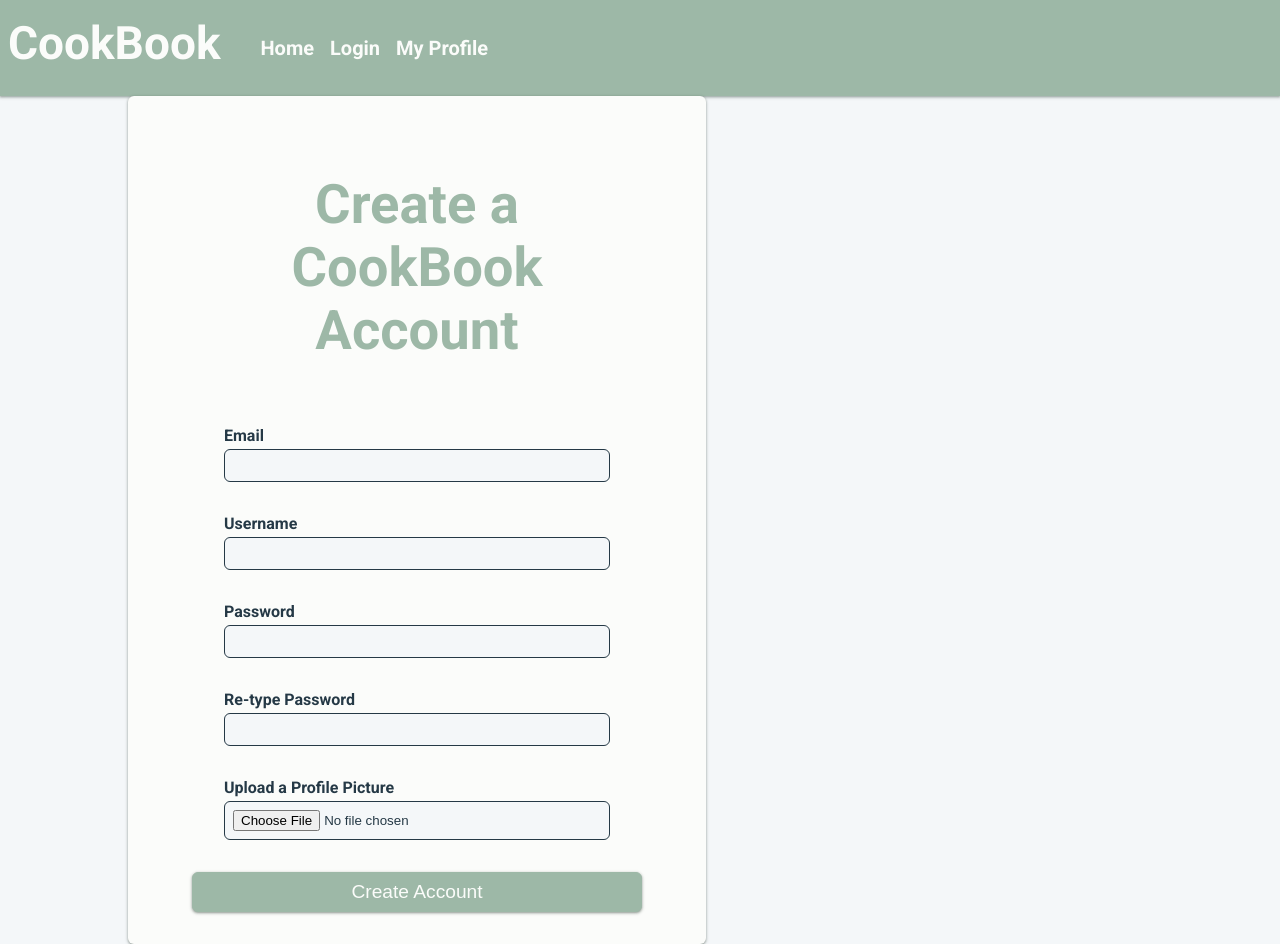
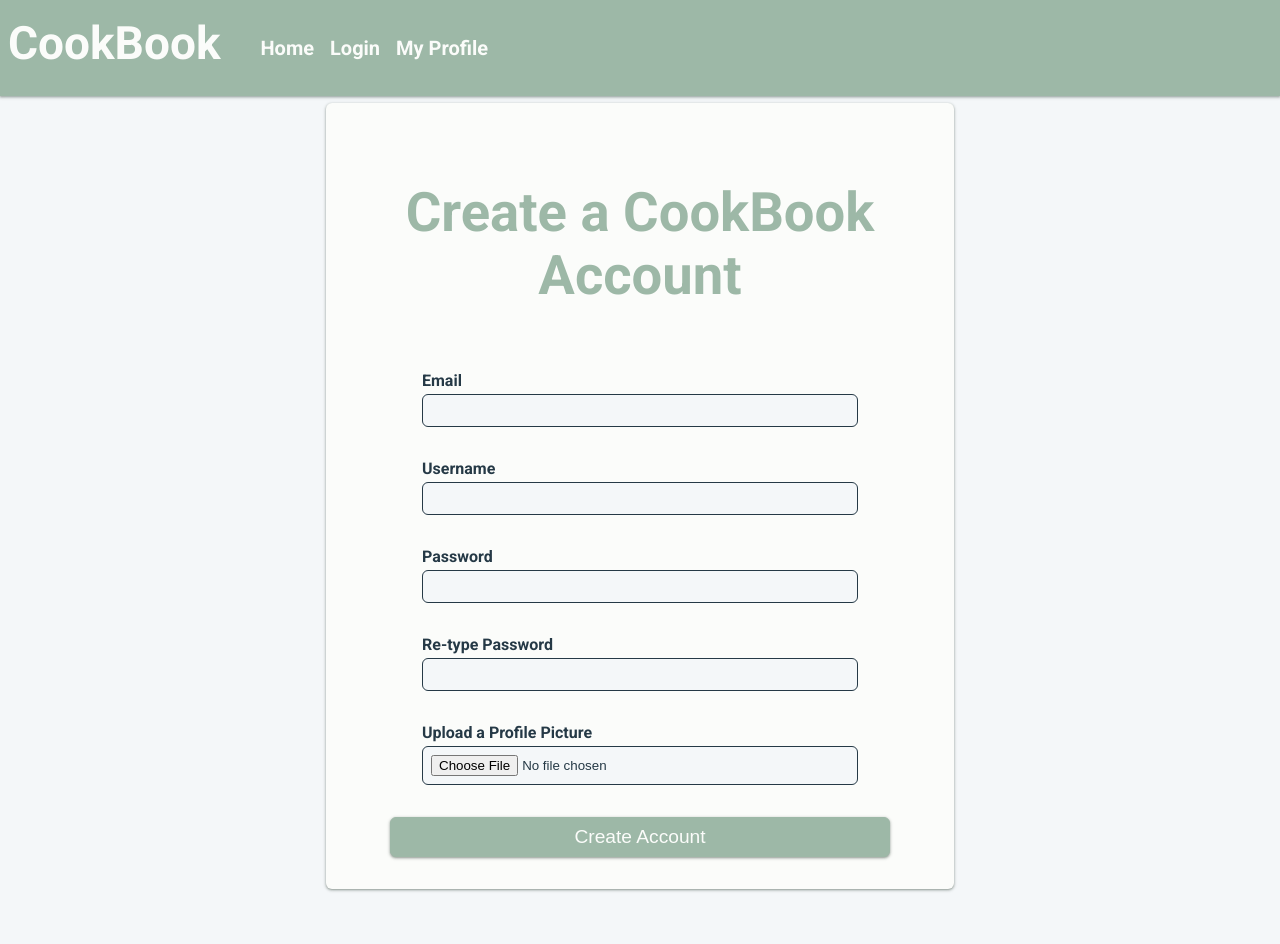
Before and after one commit to NathanVik/cookbook, a React (Create React App) app in the folder react_book/: page /register in a window 1280 px wide. After the commit the page ends 896 px from the top, so only its background shows below. Built offline with nearby package versions, Linux system fonts and the light colour scheme.

Commit message:
centered registration form

```diff
--- a/react_book/src/components/login.css
+++ b/react_book/src/components/login.css
@@ -11,7 +11,7 @@
     border-radius: var(--rounded-corner);
     box-shadow: var(--shadow);
     padding: 2rem 4rem;
-    width: 450px;
+    width: 500px;
     display: flex;
     flex-direction: column;
 }
--- a/react_book/src/components/login.jsx
+++ b/react_book/src/components/login.jsx
@@ -29,7 +29,7 @@ class Login extends Component {
         let errorMessage = this.state.errorMessage
         if (response.status === 200) {
             this.props.history.push("/")
-        } else if (response.status === 500 ) {
+        } else if (response.status === 404 ) {
             this.setState({errorMessage: true})
             setTimeout(() => {
                 this.setState({errorMessage: false});
--- a/react_book/src/components/userRegistration.css
+++ b/react_book/src/components/userRegistration.css
@@ -1,10 +1,17 @@
+.reg-container {
+    display: flex;
+    align-items: center;
+    justify-content: center;
+    min-height: 100vh;
+}
+
 .reg-card {
     /* border: 1px solid red; */
     background-color: var(--light);
     border-radius: var(--rounded-corner);
     box-shadow: var(--shadow);
     padding: 2rem 4rem;
-    width: 450px;
+    width: 500px;
     display: flex;
     flex-direction: column;
 }
```
